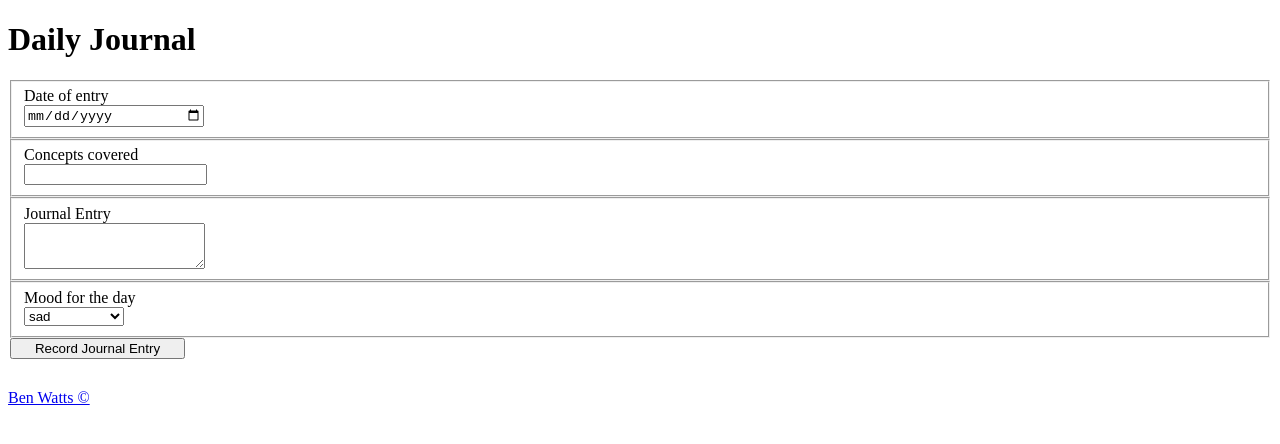
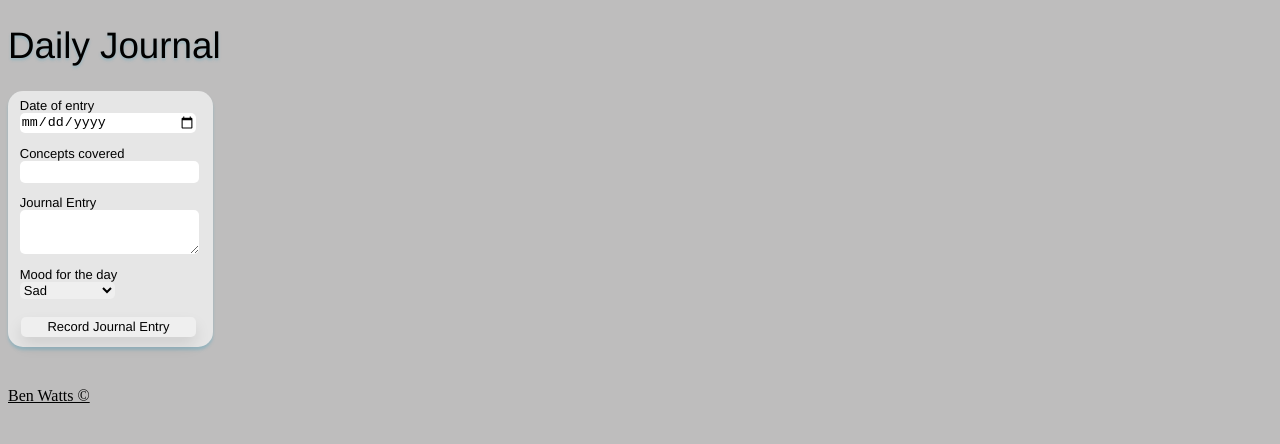
Before and after one commit to BenWatts9/daily-journal, a plain HTML site: page index.html in a window 1280 px wide. Drawn offline with Linux system fonts and the light colour scheme.

Commit message:
messed around with design

```diff
--- a/index.html
+++ b/index.html
@@ -31,10 +31,10 @@
             <fieldset>
                 <label for="moods">Mood for the day</label>
                 <select id="moods" name="moods">
-                    <option value="sad">sad</option>
-                    <option value="happy">happy</option>
-                    <option value="angry">angry</option>
-                    <option value="releaved">releaved</option>
+                    <option value="sad">Sad</option>
+                    <option value="happy">Happy</option>
+                    <option value="angry">Angry</option>
+                    <option value="releaved">Releaved</option>
                     <option value="ok">Ok</option>
                 </select>
             </fieldset>
--- a/styles/main.css
+++ b/styles/main.css
@@ -1,23 +1,72 @@
+html {
 
+    background-color: #bebdbd;
+}
+
+h1 {
+    font-family:'Franklin Gothic Medium', 'Arial Narrow', Arial, sans-serif;
+    font-weight: 100;
+    font-size: 2.3em;
+    color: rgb(0, 0, 0);
+    text-shadow: 0px 2px 3px #4fa6c05b;
+}
+
+form {
+    border: rgb(150, 150, 150);
+    background-color: rgb(230, 230, 230);
+    width: 205px;
+    padding-bottom: 10px;
+    padding-top: 2px;
+    border-radius: 15px;
+    box-shadow: 0px 3px 3px #4fa6c05b
+}
 
 fieldset {
     display: flex;
     flex-direction: column;
+    width: 200px;
+    font-family:'Franklin Gothic Medium', 'Arial Narrow', Arial, sans-serif;
+    font-size: small;
+    border: none;
 }
 
 input {
     width: 175px;
+    border-radius: 5px;
+    border: none;
+    height: 20px;
+}
+textarea {
+    border-radius: 5px;
+    border: none;
 }
 
 select {
-    width: 100px;
+    width: 95px;
+    font-family:'Franklin Gothic Medium', 'Arial Narrow', Arial, sans-serif;
+    font-size: small;
+    border-radius: 5px;
+    border: none;
 }
 
 input[type="submit"] {
-    margin-left: 2px;
+    margin: 10px 13px 0px 13px;
+    font-family:'Franklin Gothic Medium', 'Arial Narrow', Arial, sans-serif;
+    font-size: small;
+    box-shadow: 0px 8px 15px rgba(0, 0, 0, 0.1);
+}
+input[type="submit"]:hover {
+    background-color: #4fa6c0;
+    box-shadow: 0px 15px 20px rgba(46, 162, 229, 0.4);
+    color: #fff;
+    transform: translateY(-5px);
+  }
+
+a {
+    color:black;
 }
 
 footer {
-    padding:15px 0px 5px 0px;
-    margin: 15px 0px 5px 0px;
+    padding: 20px 0px 5px 0px;
+    margin: 20px 0px 5px 0px;
 }
```
